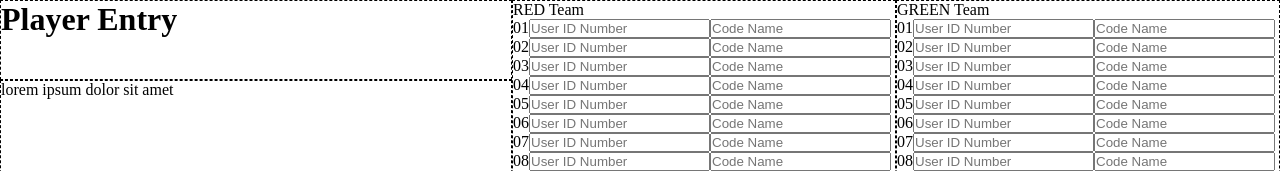
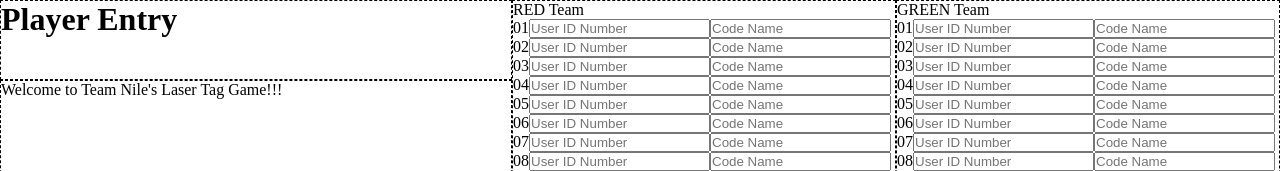
Before and after one commit to connorielliott/Nile-CSCE3513, a plain HTML site: page front/index.html in a window 1280 px wide. Shown: the top 171 px of the page. Drawn offline with nearby package versions, Linux system fonts and the light colour scheme; no server answers.

Commit message:
Modified text in player entry screen

```diff
--- a/front/index.html
+++ b/front/index.html
@@ -21,7 +21,7 @@
 			</div>
 
 			<div class="cont info-cont">
-				<p id="info">lorem ipsum dolor sit amet</p>
+				<p id="info">Welcome to Team Nile's Laser Tag Game!!!</p>
 			</div>
 
 			<div class="cont team-cont red-team-cont" id="red-team-entry">
```
